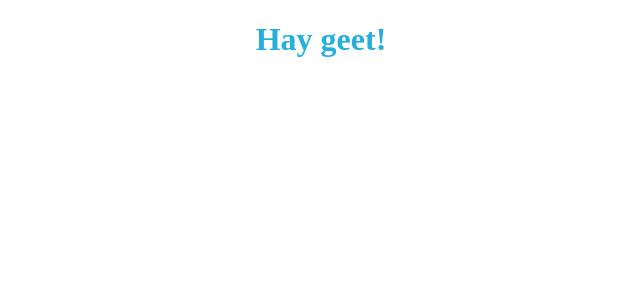
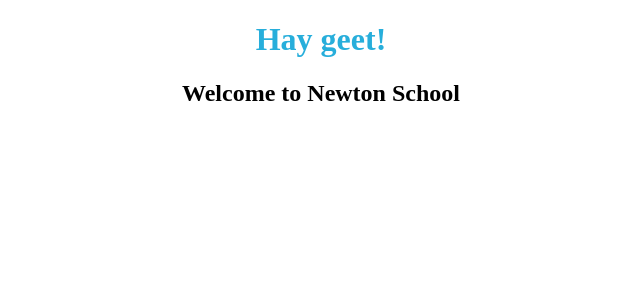
Before and after one commit to geet1987/Greetings-with-Props---Building-a-First-Custom-Functional-Component-Writing-Mor---by024rfzshoc, a React app: page / in a window 1280 px wide. Shown: the top 300 px of the page, without its empty margins (319-959 px from the left). Built offline with nearby package versions, Linux system fonts and the light colour scheme.

Commit message:
Update App.js

```diff
--- a/src/components/App.js
+++ b/src/components/App.js
@@ -5,7 +5,8 @@ import Welcome from './Welcome';
 const App = () => {
   return (
 
-    <Welcome name="geet"/>
+    <Welcome name="geet">
+    <h2>Welcome to Newton School</h2></Welcome>
 
   );
 }
```
